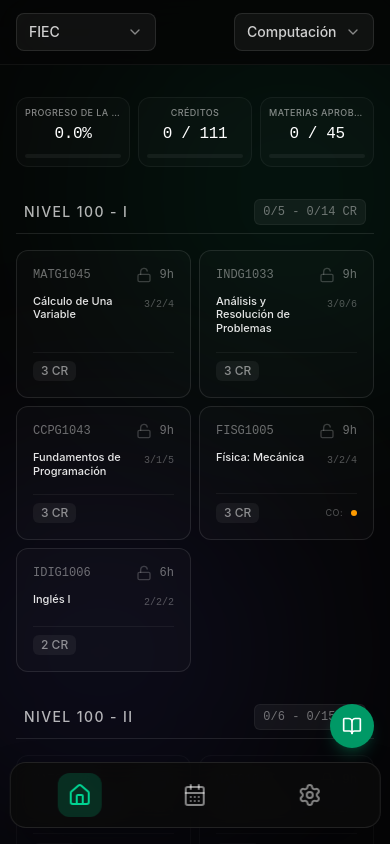
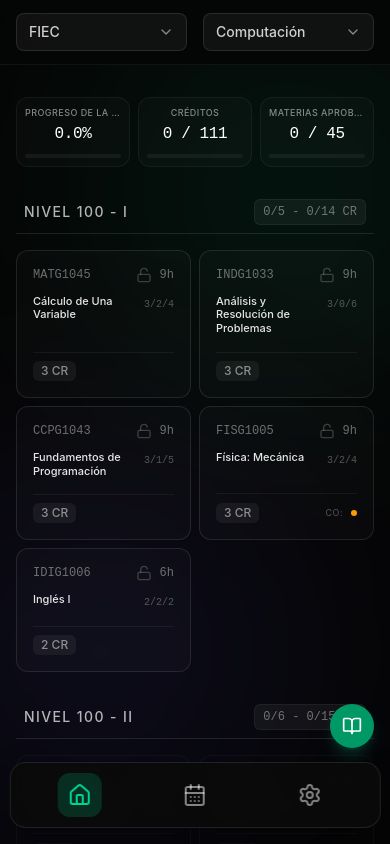
Before and after one commit to jayjanick/Malla-Interactiva-ESPOL, a React (Vite) app: page / in a window 390 px wide. Shown: the top 844 px of the page. Built offline with nearby package versions, Linux system fonts and the light colour scheme.

Commit message:
Screen bug fixed

```diff
--- a/src/components/Header.tsx
+++ b/src/components/Header.tsx
@@ -22,7 +22,7 @@ export function Header() {
             onChange={setFaculty}
             options={facultyOptions}
             placeholder={t.header.faculty}
-            className="w-[140px] sm:w-[200px]"
+            className="w-[calc(50%-0.5rem)] sm:w-[200px]"
             dropdownClassName="w-[200px] sm:w-[240px]"
             align="left"
           />
@@ -33,7 +33,7 @@ export function Header() {
             options={careerOptions}
             placeholder={t.header.career}
             disabled={!selectedFacultyId}
-            className="w-[140px] sm:w-[200px]"
+            className="w-[calc(50%-0.5rem)] sm:w-[200px]"
             dropdownClassName="w-[200px] sm:w-[280px]"
             align="right"
           />
--- a/src/index.css
+++ b/src/index.css
@@ -3,6 +3,14 @@
 @theme {
   --font-sans: "Inter", ui-sans-serif, system-ui, sans-serif;
   --font-mono: "JetBrains Mono", ui-monospace, SFMono-Regular, monospace;
+}
+
+@layer base {
+  html, body {
+    background-color: #050505;
+    overflow-x: hidden;
+    width: 100%;
+  }
 }
 
 @layer utilities {
```
